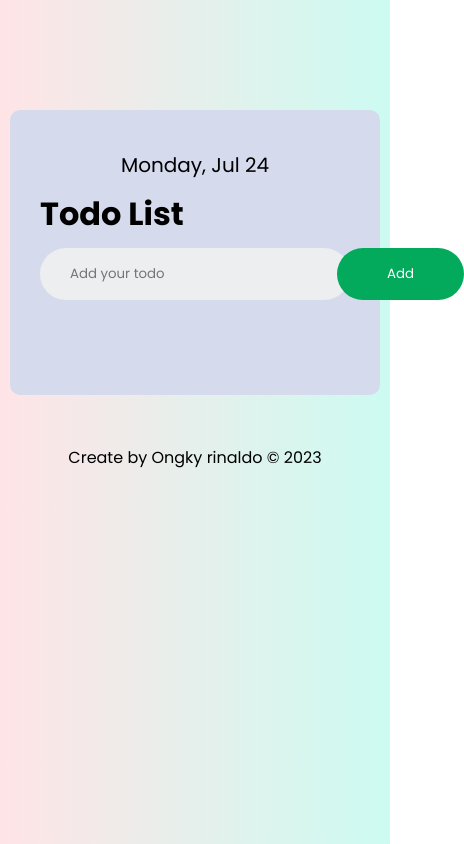
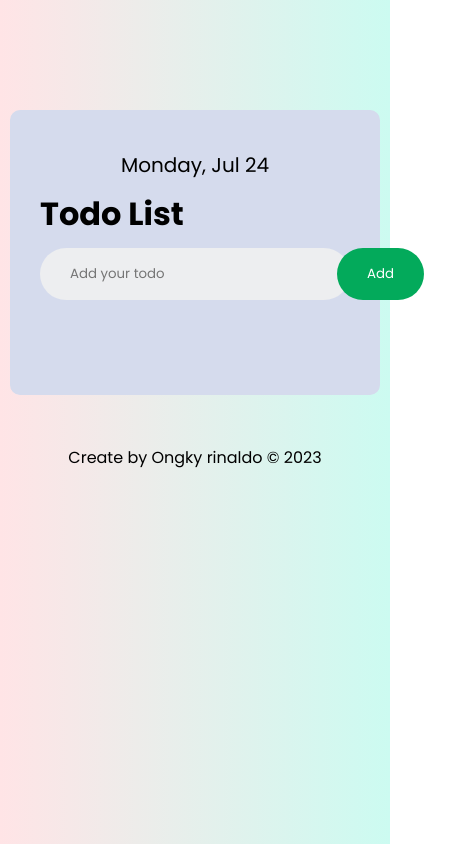
Before and after one commit to OngkyRinaldo/Todolist, a plain HTML site: page index.html in a window 390 px wide. Shown: the whole page, 464 px wide, since content can reach past the window. Drawn offline with Linux system fonts and the light colour scheme.

Commit message:
fix layout responsive

```diff
--- a/style.css
+++ b/style.css
@@ -129,3 +129,13 @@ ul li span:hover {
     display: block;
     margin-top: 50px;
 }
+
+@media only screen and (min-width: 320px) and (max-width: 1114px) {
+    .todo-app {
+        max-width: 400px;
+    }
+
+    button {
+        padding: 16px 30px;
+    }
+}
```
